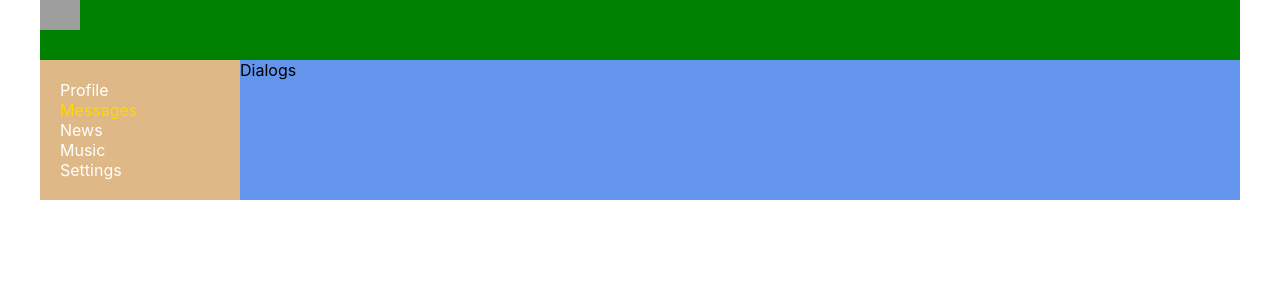
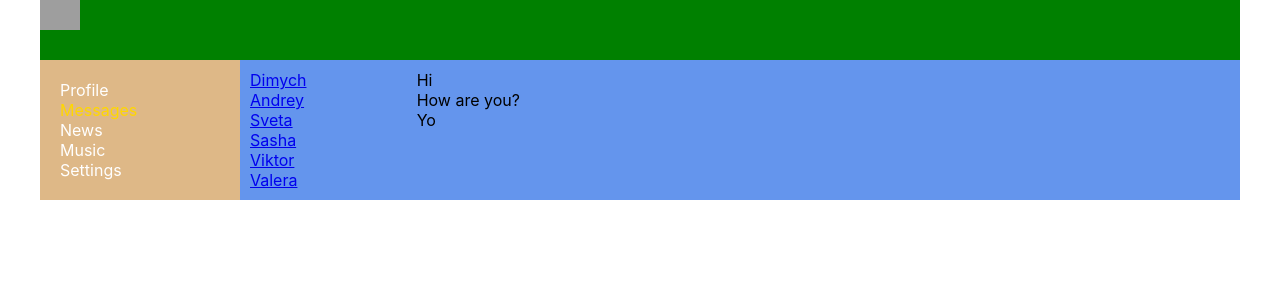
Before and after one commit to dlogic-coder/react_app_lessons, a React (Create React App) app: page /dialogs in a window 1280 px wide. Shown: the top 300 px of the page. Built offline with nearby package versions, Linux system fonts and the light colour scheme; grey boxes are pictures that could not be loaded.

Commit message:
Lessons 21-23 : Route exect, props for Dialogs, etc

```diff
--- a/src/components/Dialogs/Dialogs.jsx
+++ b/src/components/Dialogs/Dialogs.jsx
@@ -1,10 +1,37 @@
 import React from 'react';
+import { NavLink } from 'react-router-dom';
 import s from './Dialogs.module.css';
+
+const DialogItem = (props) => {
+   return (
+      <div className={s.dialog + ' ' + s.active}>
+         <NavLink to={'/dialogs/' + props.id}>{props.name}</NavLink>
+      </div>
+   );
+}
+
+const Message = (props) => {
+   return (
+      <div className={s.dialog}>{props.message}</div>
+   );
+}
 
 const Dialogs = (props) => {
    return (
-      <div>
-         Dialogs
+      <div className={s.dialogs}>
+         <div className={s.dialogs__items}>
+            <DialogItem id='1' name='Dimych' />
+            <DialogItem id='2' name='Andrey' />
+            <DialogItem id='3' name='Sveta' />
+            <DialogItem id='4' name='Sasha' />
+            <DialogItem id='5' name='Viktor' />
+            <DialogItem id='6' name='Valera' />
+         </div>
+         <div className={s.messages}>
+            <Message message='Hi' />
+            <Message message='How are you?' />
+            <Message message='Yo' />
+         </div>
       </div>
    )
 }
--- a/src/components/Dialogs/Dialogs.module.css
+++ b/src/components/Dialogs/Dialogs.module.css
@@ -0,0 +1,21 @@
+.dialogs {
+   display: grid;
+   grid-template-columns: 2fr 10fr;
+}
+
+.dialogs__items {
+   padding: 10px;
+}
+
+.dialogs__items .active {
+   color: gold;
+}
+
+.messages {
+   padding: 10px;
+}
+
+
+.messages .message {
+
+}
--- a/src/components/Profile/MyPosts/MyPosts.jsx
+++ b/src/components/Profile/MyPosts/MyPosts.jsx
@@ -4,11 +4,15 @@ import Post from './Post/Post';
 
 const MyPosts = () => {
     return (
-        <div>
-            My posts
+        <div className={s.posts__block}>
+            <h3>My posts</h3>
             <div>
-                <textarea></textarea>
-                <button>Add post</button>
+                <div>
+                    <textarea></textarea>
+                </div>
+                <div>
+                    <button>Add post</button>
+                </div>
             </div>
             <div className={s.posts}>
                 <Post message="Hi, how are you?" likes="15" />
--- a/src/components/Profile/MyPosts/MyPosts.module.css
+++ b/src/components/Profile/MyPosts/MyPosts.module.css
@@ -0,0 +1,7 @@
+.posts__block {
+   padding: 10px;
+}
+
+.posts {
+   margin-top: 10px;
+}
--- /dev/null
+++ b/src/components/Profile/MyPosts/ProfileInfo/ProfileInfo.jsx
@@ -0,0 +1,17 @@
+import React from 'react';
+import s from './ProfileInfo.module.css';
+
+const ProfileInfo = () => {
+    return (
+        <div>
+            <div>
+                <img src='http://localhost:3000/human-brain.jpg' />
+            </div>
+            <div className={s.description__block}>
+                ava + description
+            </div>
+        </div>
+    );
+}
+
+export default ProfileInfo;
--- /dev/null
+++ b/src/components/Profile/MyPosts/ProfileInfo/ProfileInfo.module.css
@@ -0,0 +1,3 @@
+.description__block {
+   padding: 10px;
+}
--- a/src/components/Profile/Profile.jsx
+++ b/src/components/Profile/Profile.jsx
@@ -1,16 +1,12 @@
 import React from 'react';
 import MyPosts from './MyPosts/MyPosts';
+import ProfileInfo from './MyPosts/ProfileInfo/ProfileInfo';
 import s from './Profile.module.css';
 
 const Profile = () => {
     return (
         <div>
-            <div>
-                <img src='http://localhost:3000/human-brain.jpg' />
-            </div>
-            <div>
-                ava + description
-            </div>
+            <ProfileInfo />
             <MyPosts />
         </div>
     );
```
